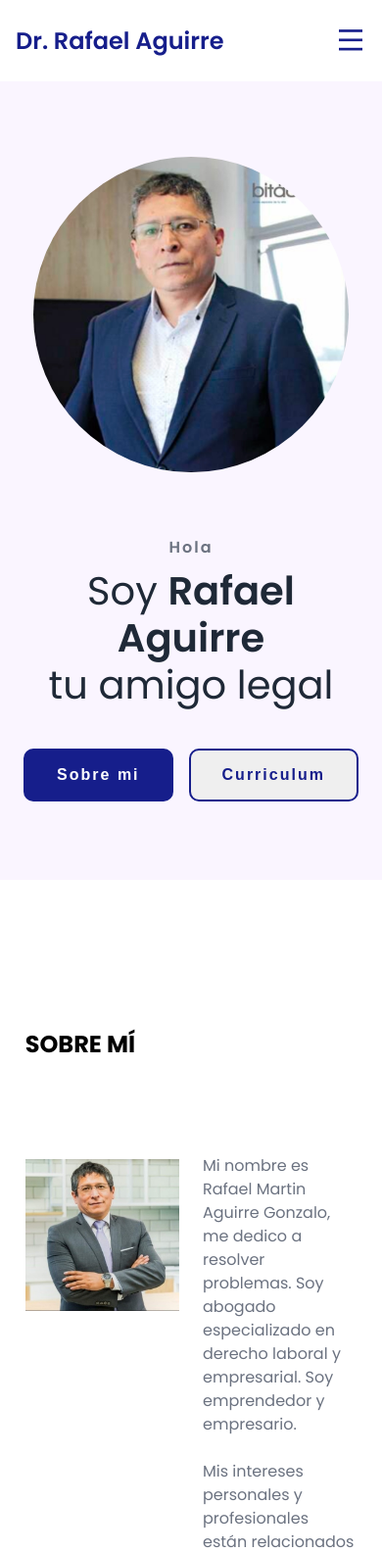
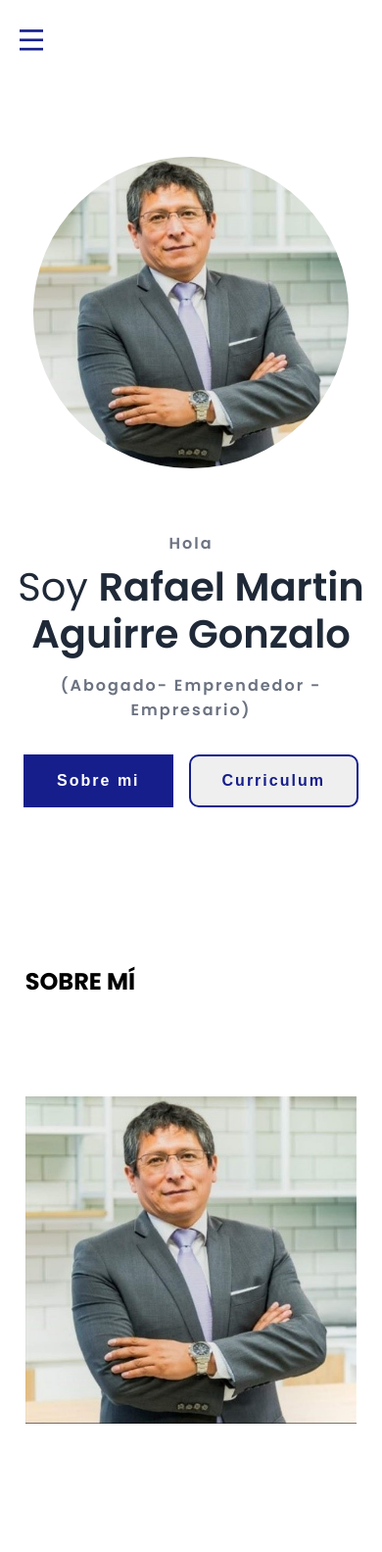
Before and after one commit to Xpertice2024/xpertice2024.github.io, a PHP site: page / in a window 390 px wide; the page is wider, and only the part inside the window is pictured. Shown: the top 1584 px of that part at 98% size. Run offline with PHP 8.4, Linux system fonts and the light colour scheme; some libraries are stand-ins or nearby versions.

Commit message:
Hola mundo 12345

```diff
--- a/assets/css/styles.css
+++ b/assets/css/styles.css
@@ -10,7 +10,7 @@
   --secondary-color: #ca8a04;
   --text-dark: #1f2937;
   --text-light: #6b7280;
-  --extra-light: #faf5ff;
+  --extra-light: #ffffff;
   --max-width: 1200px;
   --clr-footer: #161e8b;
 }
@@ -164,6 +164,16 @@
   background-color: var(--primary-color-dark);
 }
 
+.hire__me a {
+  background-color: var(--primary-color);
+  color: #ffffff;
+}
+
+.hire__me:hover a {
+  background-color: var(--primary-color-dark);
+}
+
+
 .portfolio {
   color: var(--primary-color);
 }
@@ -296,3 +306,78 @@
   width: 50%;
   border-radius: 4px;
 }
+
+@media screen and (max-width: 825px) {
+  .hero {
+      height: auto;
+
+  }
+
+  .hero__title{
+      font-size: 40px;
+      margin: 30px 0;
+  }
+
+}
+
+@media screen and (max-width: 700px) {
+
+  .hero {
+      padding: 150px 0 150px;
+
+  }
+
+  .hero__description{
+      width: 100%;
+      order: 2;
+  }
+
+  .hero__title{
+      font-size: 32px;
+
+  }
+
+  .hero__img{
+      width: 60%;
+      order: 1;
+  }
+
+  .about,
+  .skills,
+  .portfolio,
+  .testimonials,
+  .awards,
+  .contact{
+      padding: 80px 0;
+  }
+
+  .about .container,
+  .skills .container,
+  .testimonials .container{
+      grid-template-columns:1fr;
+  }
+
+  .portfolio__gallery {
+      -webkit-column-count: 2;
+      column-count: 2;
+
+  }
+
+  .testimonials .container{
+      gap: 42px;
+  }
+
+  .testimonials__person{
+      text-align: center;
+  }
+
+  .testimonials__person img{
+      width: 70%;
+  }
+
+  .awards__categories{
+      grid-template-columns: repeat(2, 1fr);
+
+  }
+
+}
--- a/index.html
+++ b/index.html
@@ -14,7 +14,7 @@
   <body>
     <nav>
       <div class="nav__content">
-        <div class="logo"><a href="#">Dr. Rafael Aguirre</a></div>
+        <!-- <div class="logo"><a href="#">Rafael Martin Aguirre Gonzalo  <span>(Abogado- Emprendedor - Empresario)</span></a></div> -->
         <label for="check" class="checkbox">
           <i class="ri-menu-line"></i>
         </label>
@@ -32,17 +32,23 @@
         <div class="content">
           <p class="subtitle">Hola</p>
           <h1 class="title">
-            Soy <span>Rafael Aguirre</span><br />tu amigo legal
+            Soy  <span>Rafael Martin <br>Aguirre Gonzalo</span><br />
           </h1>
+          <p class="subtitle">(Abogado- Emprendedor - Empresario)</p>
 
           <br>
           <div class="action__btns">
-            <button class="hire__me">Sobre mi</button>
+
+            <a href="#about" class="hire__me">
+              <button href="#about" class="hire__me">Sobre mi</button>
+            </a>
+
+
             <button class="portfolio">Curriculum</button>
           </div>
         </div>
         <div class="image">
-          <img src="assets/img/profile.jpg" alt="profile" />
+          <img src="assets/img/123.jpg" alt="profile" />
         </div>
       </div>
     </section>
@@ -348,5 +354,6 @@
 
 
 
+
   </body>
 </html>
```
Also changed, not shown: README.md, assets/img/1.jpg (added). Lines whose indentation alone changed are shown as unchanged.
